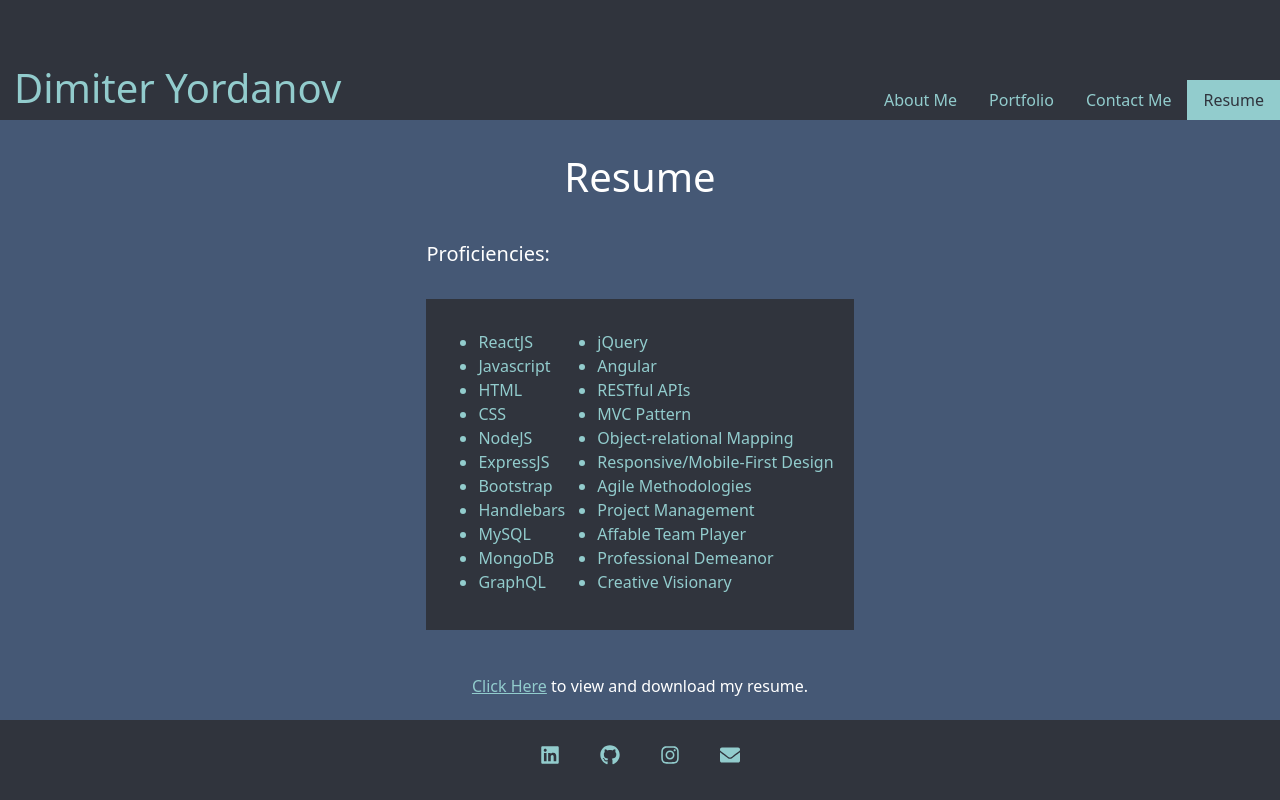
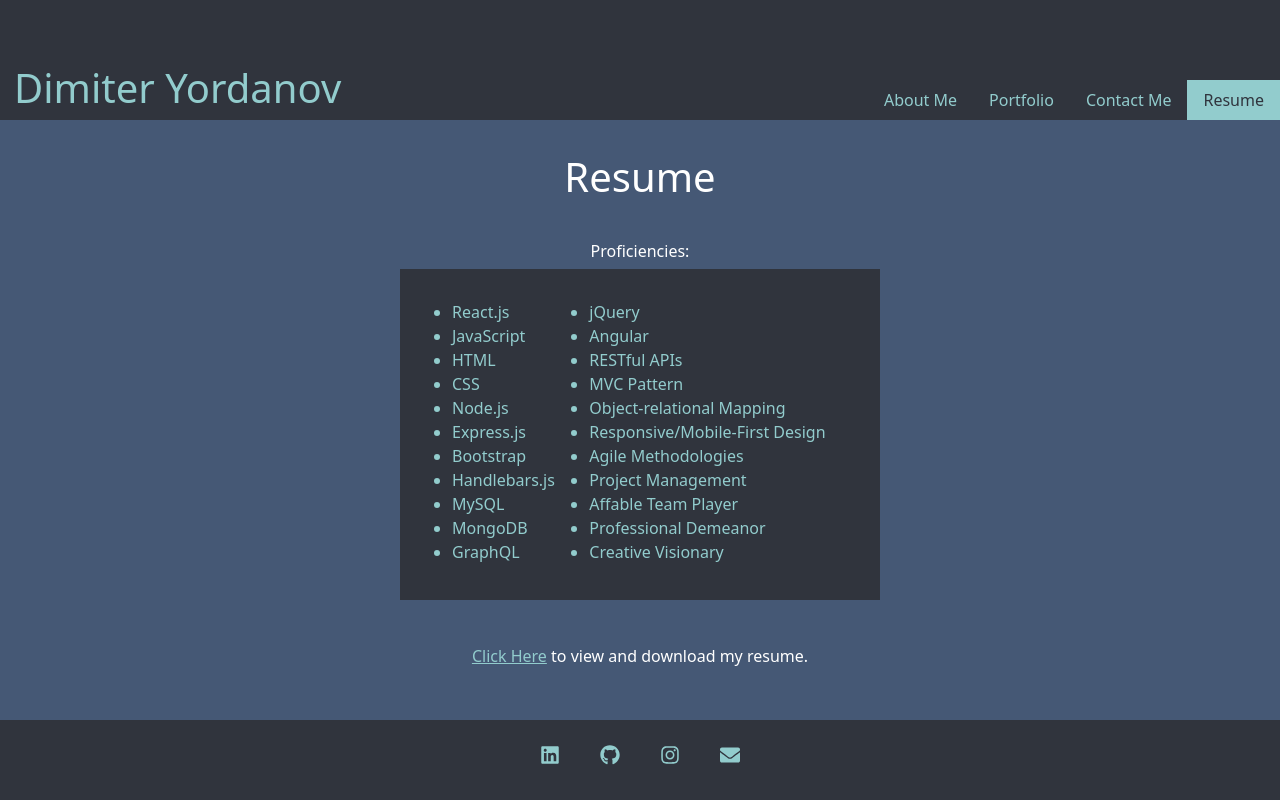
Before and after one commit to dimitermusic/react-portfolio, a React (Create React App) app: page / in a window 1280 px wide. Both pictures are taken after a click on the button "Resume". Built offline with nearby package versions, Linux system fonts and the light colour scheme.

Commit message:
moved hardcoded proficiencies to array and added css transitions

```diff
--- a/src/components/pages/Resume.js
+++ b/src/components/pages/Resume.js
@@ -2,47 +2,25 @@
 import '../../styles/Resume.css'
 
 export default function Resume() {
+
+  const skillsArr = ["React.js", "JavaScript", "HTML", "CSS", "Node.js", "Express.js", "Bootstrap", "Handlebars.js", "MySQL", "MongoDB", "GraphQL", "jQuery", "Angular", "RESTful APIs", "MVC Pattern", "Object-relational Mapping", "Responsive/Mobile-First Design", "Agile Methodologies", "Project Management", "Affable Team Player", "Professional Demeanor", "Creative Visionary"]
+
+  const skillsList = skillsArr.map((skill, index) =>
+    <li key={index}>{skill}</li>
+  )
+
   return (
     <div className="resume">
       <h1>
         Resume
       </h1>
-      <div className="resProf">
-        <h5>
-          Proficiencies:
-        </h5>
-        <div className="prof-col">
-          <div>
-            <ul>
-              <li>ReactJS</li>
-              <li>Javascript</li>
-              <li>HTML</li>
-              <li>CSS</li>
-              <li>NodeJS</li>
-              <li>ExpressJS</li>
-              <li>Bootstrap</li>
-              <li>Handlebars</li>
-              <li>MySQL</li>
-              <li>MongoDB</li>
-              <li>GraphQL</li>
-            </ul>
-          </div>
-          <div>
-            <ul>
-              <li>jQuery</li>
-              <li>Angular</li>
-              <li>RESTful APIs</li>
-              <li>MVC Pattern</li>
-              <li>Object-relational Mapping</li>
-              <li>Responsive/Mobile-First Design</li>
-              <li>Agile Methodologies</li>
-              <li>Project Management</li>
-              <li>Affable Team Player</li>
-              <li>Professional Demeanor</li>
-              <li>Creative Visionary</li>
-            </ul>
-          </div>
-        </div>
+      <h6>
+        Proficiencies:
+      </h6>
+      <div className="proficiencies">
+        <ul>
+          {skillsList}
+        </ul>
       </div>
       <div className="resume-link">
         <p>
--- a/src/styles/Contact.css
+++ b/src/styles/Contact.css
@@ -30,6 +30,7 @@
 
 .email a {
     color: var(--green) !important;
+    transition: all 0.3s ease-out;
 }
 
 .email a:hover {
--- a/src/styles/Footer.css
+++ b/src/styles/Footer.css
@@ -21,6 +21,7 @@
     margin-right: 10px;
     font-size: 20px;
     color: var(--green);
+    transition: all 0.3s ease-out;
 }
 
 .icons a:hover {
--- a/src/styles/Form.css
+++ b/src/styles/Form.css
@@ -41,6 +41,7 @@
   cursor: pointer;
   outline: none;
   font-size: 16px;
+  transition: all 0.3s ease-out;
 }
 
 .error-text {
--- a/src/styles/Navigation.css
+++ b/src/styles/Navigation.css
@@ -35,6 +35,7 @@
 .nav-link {
     background-color: var(--slate) !important;
     color: var(--green) !important;
+    transition: all 0.3s ease-out;
 }
 
 .nav-link:hover {
@@ -45,6 +46,7 @@
     background-color: var(--green) !important;
     color: var(--slate) !important;
     border-style: none !important;
+    transition: all 0.3s ease-out;
 }
 
 .active:hover {
--- a/src/styles/Project.css
+++ b/src/styles/Project.css
@@ -1,4 +1,5 @@
 .project-card {
+  background: black;
   margin: 33px 33px 33px;
   display: flex;
   flex-direction: column;
@@ -9,23 +10,22 @@
   height: 330px;
 }
 
-.project-card:hover {
-  background-color: black;
-}
-
 .img-container {
   position: relative;
 }
 
 .img-container img {
+  opacity: 1;
   object-fit: cover;
   object-position: top;
   width: 330px;
   height: 150px;
+  transition: all .3s ease-in-out;
 }
 
 .img-container h6 {
-  display: none;
+  opacity: 0;
+  transition: all .3s ease-in-out;
 }
 
 .img-container:hover img {
@@ -34,7 +34,7 @@
 
 .img-container:hover h6 {
   cursor: default;
-  display: block;
+  opacity: 1;
 }
 
 .project-label {
@@ -47,6 +47,7 @@
   height: 200px;
   background-color: var(--slate);
   padding: 10px;
+  transition: all 3s ease-in-out;
 }
 
 .project-label h1 {
@@ -87,6 +88,7 @@
   background-color: var(--green);
   color: var(--slate);
   text-decoration: none;
+  transition: all 0.3s ease-in-out;
 }
 
 .links a:link {
--- a/src/styles/Resume.css
+++ b/src/styles/Resume.css
@@ -1,3 +1,7 @@
+* {
+    box-sizing: border-box;
+}
+
 :root {
     --slate: #30343d;
     --green: #92cccd;
@@ -13,6 +17,7 @@
     background-color: var(--blue);
     width: 100%;
     min-height: 75vh;
+    transition: all 0.3s ease-out;
 }
 
 .resume h1 {
@@ -20,9 +25,8 @@
     color: var(--white);
 }
 
-.resume h5 {
+.resume h6 {
     margin-top: 33px;
-    margin-bottom: 33px;
     color: var(--white);
     text-align: left;
 }
@@ -41,6 +45,10 @@
     color: var(--white);
 }
 
+.resume a {
+    transition: all 0.3s ease-out;
+}
+
 .resume a:link {
     color: var(--green);
 }
@@ -57,17 +65,21 @@
     color: var(--white);
 }
 
-.prof-col {
-    display: flex;
-    flex-direction: row;
-    justify-content: flex-end;
-    justify-content: space-evenly;
+.proficiencies {
+    padding: 20px;
+    width: 30em;
     background-color: var(--slate);
-    padding: 20px;
 }
 
-.prof-col li {
-    color: var(--green)
+.proficiencies ul {
+    display: flex;
+    flex-direction: column;
+    flex-wrap: wrap;
+    max-height: 280px;
+}
+
+.proficiencies li {
+    color: var(--green);
 }
 
 .resume-link {
@@ -75,7 +87,16 @@
 }
 
 @media only screen and (device-width: 428px) and (device-height: 926px) and (-webkit-device-pixel-ratio : 3) {
+
     .resume p a {
         width: 50%;
     }
+
+    .proficiencies {
+        width: 20em;
+    }
+
+    .proficiencies ul {
+        max-height: 100%;
+    }
 }
```
